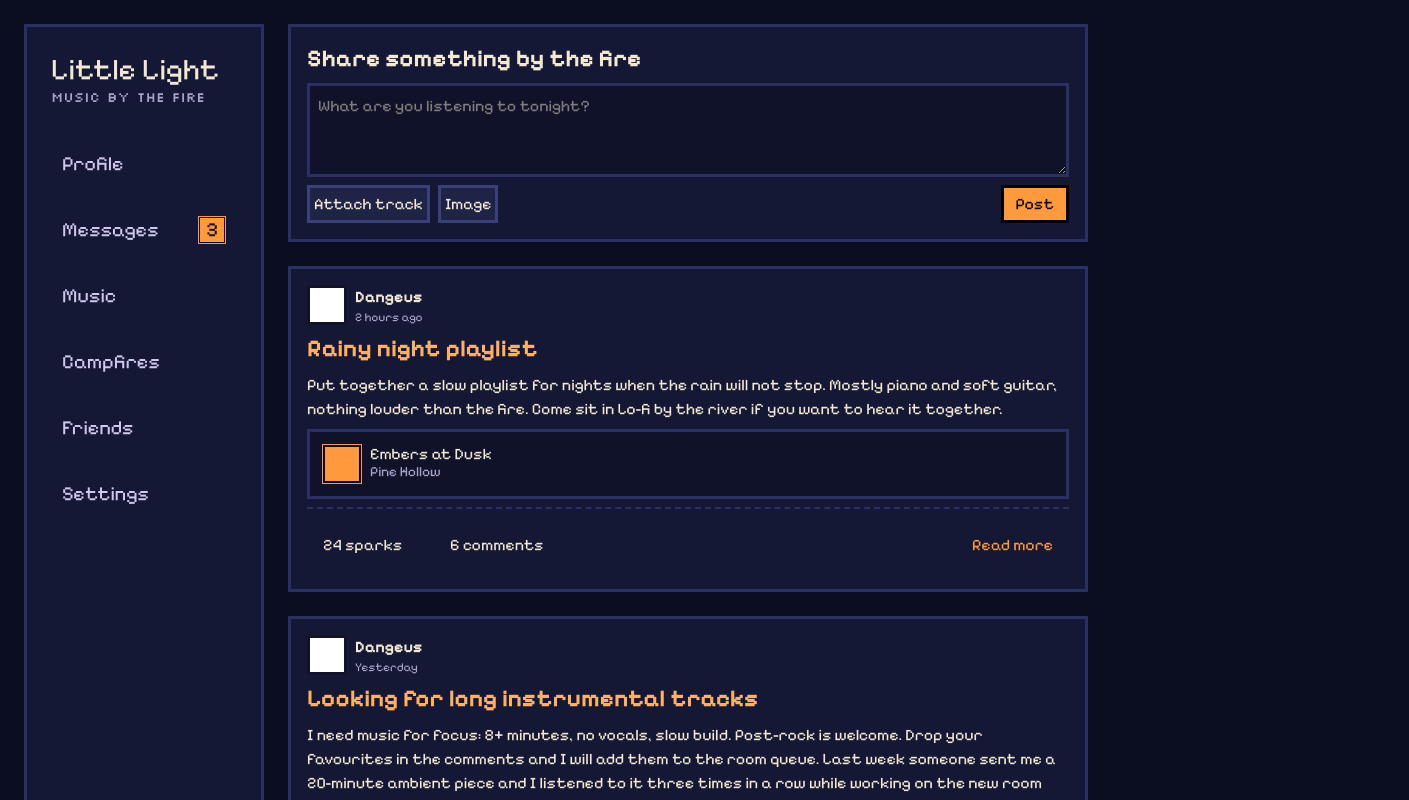
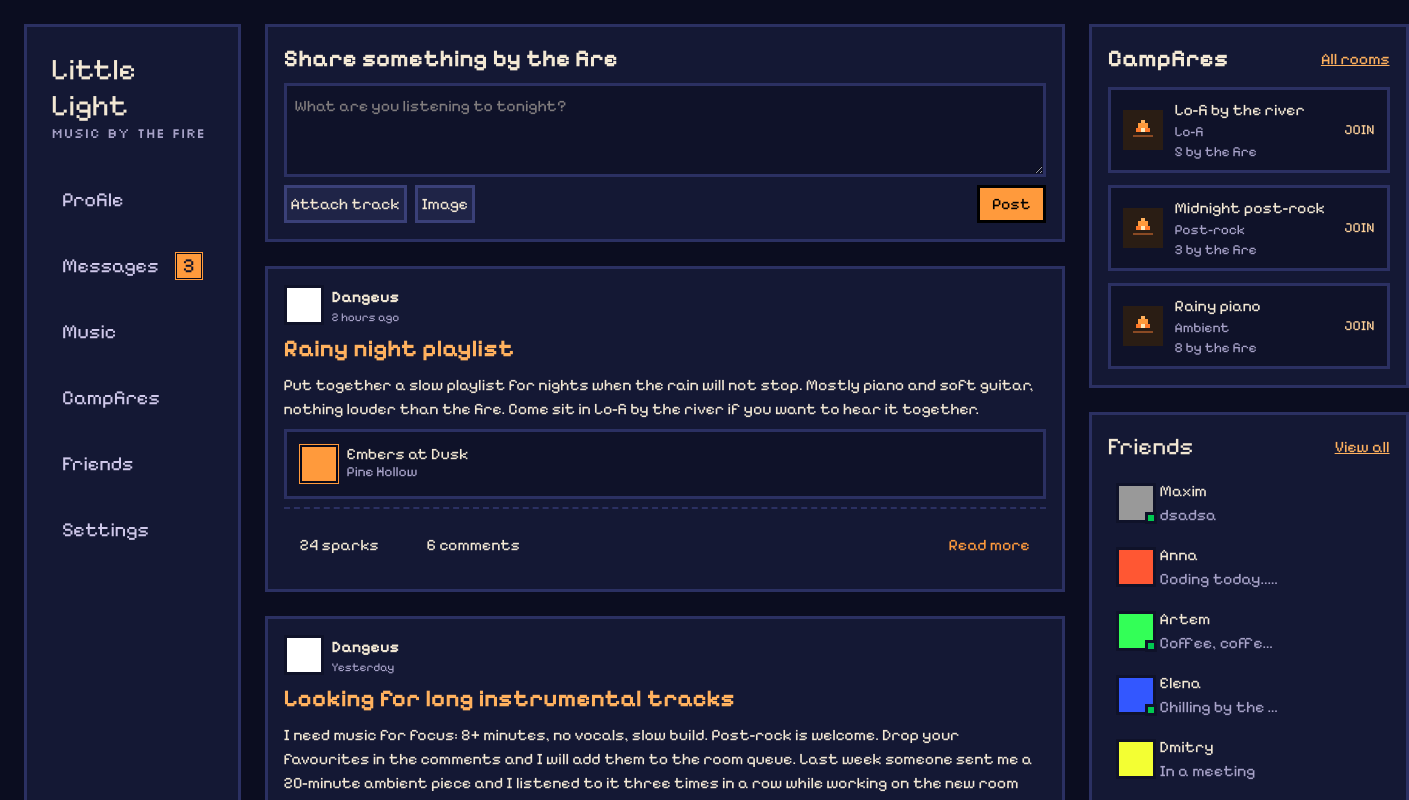
Before and after one commit to dangeus/little-light, a Next.js app in the folder client/: page /profile in a window 1280 px wide. Shown: the top 800 px of the page, 1409 px wide, since content can reach past the window. Built offline with nearby package versions, Linux system fonts and the light colour scheme.

Commit message:
Add RoomCard and campfires block

```diff
--- a/client/src/app/(app)/profile/page.tsx
+++ b/client/src/app/(app)/profile/page.tsx
@@ -1,9 +1,15 @@
 import PostList from "@/components/PostList";
+import CampfiresList from "@/components/CampfiresList";
+import FriendsList from "@/components/FriendsList";
 
 export default function Profile() {
     return (
-        <div>
-            <PostList />
+        <div className="flex gap-6">
+            <PostList/>
+            <div className="flex flex-col gap-6 w-80">
+                <CampfiresList/>
+                <FriendsList/>
+            </div>
         </div>
     )
 }
--- a/client/src/app/globals.css
+++ b/client/src/app/globals.css
@@ -14,6 +14,7 @@
     --color-ghost-line: #3a4078;
     --color-soft: #cfc8ea;
     --color-accent-pale: #ffd29a;
+    --color-ember: #2a1d14;
 
     --shadow-pixel: 3px 3px 0 #000;
 }
--- /dev/null
+++ b/client/src/components/CampfiresList.tsx
@@ -0,0 +1,40 @@
+import RoomCard, {Room} from "@/components/RoomCard";
+
+export default function CampfiresList() {
+    const rooms: Room[] = [
+        {
+            id: 1,
+            name: "Lo-fi by the river",
+            genre: "Lo-fi",
+            count: 5,
+        },
+        {
+            id: 2,
+            name: "Midnight post-rock",
+            genre: "Post-rock",
+            count: 3,
+        },
+        {
+            id: 3,
+            name: "Rainy piano",
+            genre: "Ambient",
+            count: 8,
+        },
+        {
+            id: 4,
+            name: "Old forest songs and quiet guitars for a slow evening",
+            genre: "Folk",
+            count: 2,
+        },
+    ];
+
+    return (
+        <div className="bg-panel border-3 border-line p-4 flex flex-col gap-3 h-fit">
+            <div className="flex justify-between">
+                <p className="text-2xl font-bold">Campfires</p>
+                <button className="text-accent-light underline">All rooms</button>
+            </div>
+            {rooms.slice(0, 3).map((room) => <RoomCard key={room.id} room={room}/>)}
+        </div>
+    )
+}
--- a/client/src/components/FriendsList.tsx
+++ b/client/src/components/FriendsList.tsx
@@ -35,7 +35,7 @@ export default function FriendsList() {
     ];
 
     return (
-        <div className="bg-panel border-3 border-line w-fit p-4 flex flex-col gap-2">
+        <div className="bg-panel border-3 border-line p-4 flex flex-col gap-2 h-fit w-full">
             <div className="flex justify-between">
                 <p className="text-2xl">Friends</p>
                 <button className="text-accent-light underline">View all</button>
--- a/client/src/components/PostCard.tsx
+++ b/client/src/components/PostCard.tsx
@@ -25,7 +25,7 @@ export default function PostCard({post}: PostCardProps) {
             </div>
             <p className="text-accent-light text-2xl font-bold">{post.title}</p>
             <p className="line-clamp-6">{post.text}</p>
-            {post.track && <div className="border-3 border-line bg-panel-dark flex gap-2 items-center p-3">
+            {post.track && <div className="border-3 border-line bg-panel-dark p-3 flex gap-2 items-center">
                 <div className="size-10 bg-accent outline-2 outline-outline -outline-offset-3 border-black"/>
                 <div>
                     <p className="leading-4">{post.track.title}</p>
--- /dev/null
+++ b/client/src/components/RoomCard.tsx
@@ -0,0 +1,28 @@
+import FireIcon from "@/components/icons/FireIcon";
+
+export type Room = {
+    id: number;
+    name: string;
+    genre: string;
+    count: number;
+}
+
+type RoomCardProps = {
+    room: Room;
+}
+
+export default function RoomCard({room}: RoomCardProps) {
+    return (
+        <div className="border-3 border-line bg-panel-dark px-3 py-2 flex items-center gap-3">
+            <div className="size-10 bg-ember flex items-center justify-center shrink-0">
+                <FireIcon/>
+            </div>
+            <div className="min-w-0 flex-1">
+                <p className="truncate">{room.name}</p>
+                <p className="text-sm text-muted">{room.genre}</p>
+                <p className="text-sm text-muted">{room.count} by the fire</p>
+            </div>
+            <button className="text-sm text-accent-pale">JOIN</button>
+        </div>
+    )
+}
--- /dev/null
+++ b/client/src/components/icons/FireIcon.tsx
@@ -0,0 +1,15 @@
+type FireIconProps = {
+    size?: number;
+}
+
+export default function FireIcon({size = 24}: FireIconProps) {
+    return (
+        <svg width={size} height={size} viewBox="0 0 10 10" shapeRendering="crispEdges" aria-hidden="true">
+            <rect x="4" y="1" width="2" height="1" fill="#ffb15e"/>
+            <rect x="3" y="2" width="4" height="2" fill="#ff9a3c"/>
+            <rect x="2" y="4" width="6" height="2" fill="#ff7a2a"/>
+            <rect x="4" y="4" width="2" height="2" fill="#ffe9b8"/>
+            <rect x="1" y="7" width="8" height="1" fill="#8a4a24"/>
+        </svg>
+    );
+}
```
Also changed, not shown: 1 other file (tests, documents, lock files or other folders).
